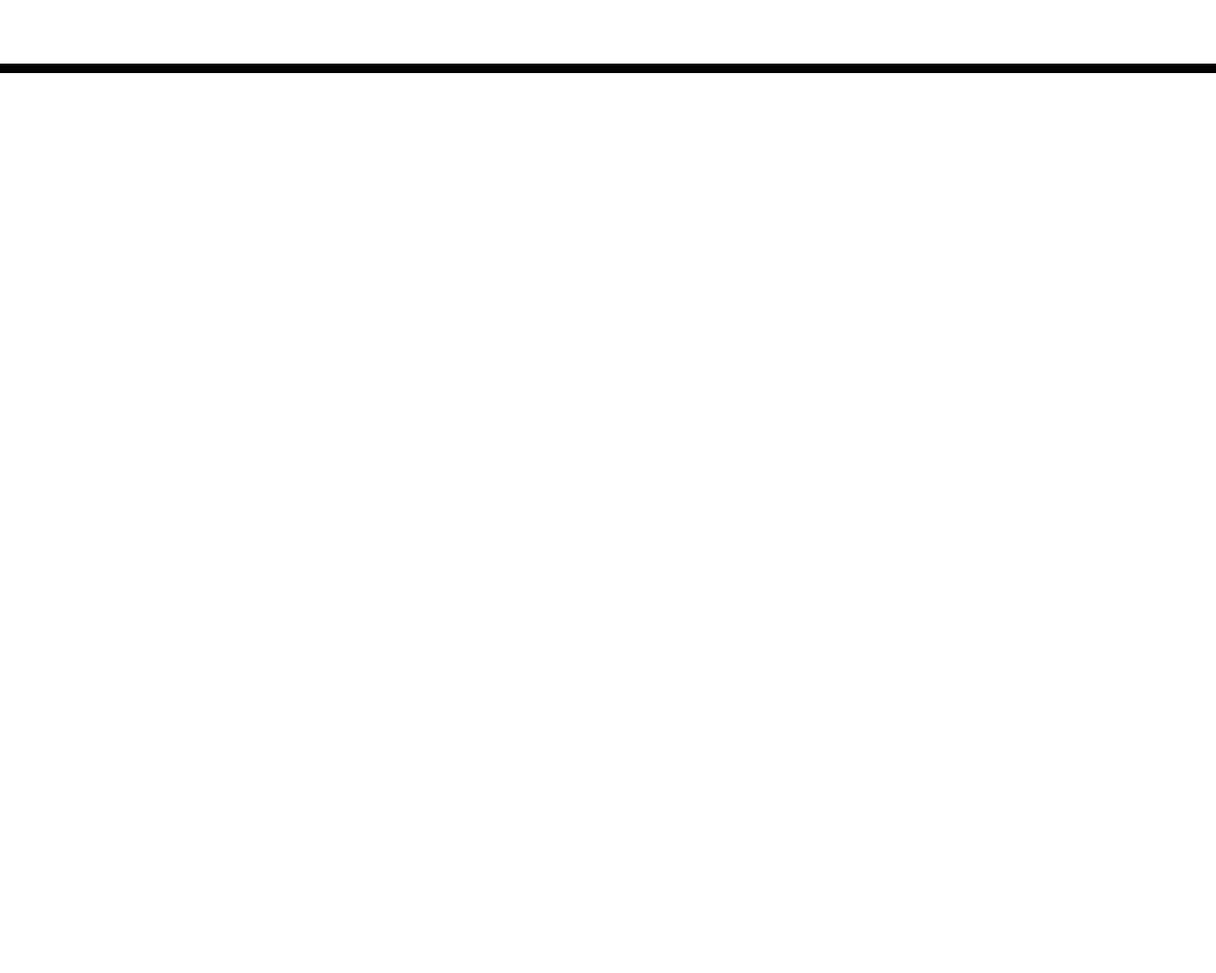
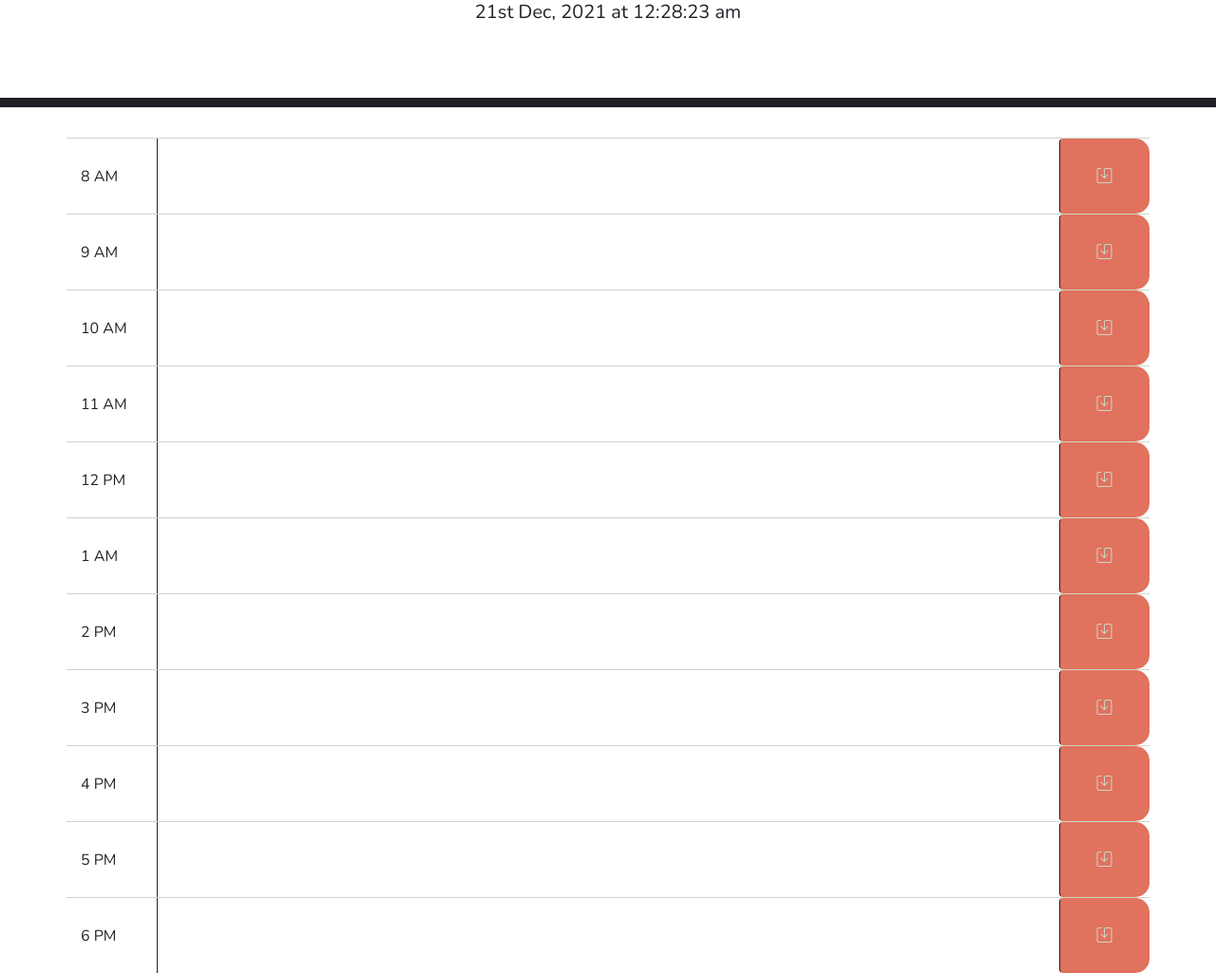
Before and after one commit to ayacomputer/05-Day-Planner, a plain HTML site: page index.html in a window 1280 px wide. Shown: the part 191-1216 px from the top of the page at 95% size. Before the commit the page ends 800 px from the top, so only its background shows below. Drawn offline with nearby package versions, Linux system fonts and the light colour scheme; a web font is replaced by a local one.

Commit message:
updating css and html

```diff
--- a/assets/script.js
+++ b/assets/script.js
@@ -0,0 +1,2 @@
+var today = moment();
+$("#currentDay").text(today.format("Do MMM, YYYY [at] h:mm:ss a"));
--- a/assets/style.css
+++ b/assets/style.css
@@ -1,5 +1,17 @@
+:root {
+    --darkColor: rgb(31, 33, 39);
+    --lightColor: rgb(204, 214, 200);
+    --primeColor: rgba(223, 100, 78, 0.911);
+    --secondColor: rgba(190, 172, 9, 0.87);
+    --thirdColor: rgba(45, 100, 29, 0.87);
+    --primeBorder: dashed 2px var(--lightColor);
+    --secondBorder: solid 2px var(--lightColor);
+    --borderRadius: 1.5rem;
+   }
+
+
 body {
-    font-family: 'Open Sans', sans-serif;
+    font-family: 'Nunito','Outfit', sans-serif;
     font-size: 16px;
     line-height: 1;
   }
@@ -8,17 +20,18 @@ body {
     background: transparent;
     border: none;
     resize: none;
-    color: #000000;
-    border-left: 1px solid black;
+    color: var(--darkColor);
+    border-left: 1px solid var(--darkColor);
     padding: 10px;
   }
 
   .jumbotron {
     text-align: center;
     background-color: transparent;
-    color: black;
+    color: var(--darkColor);
     border-radius: 0;
-    border-bottom: 10px solid black;
+    border-bottom: 10px solid var(--darkColor);
+    padding: 3rem auto;
   }
 
   .description {
@@ -33,36 +46,36 @@ body {
   .row {
     white-space: pre-wrap;
     height: 80px;
-    border-top: 1px solid white;
+    border-top: 1px solid var(--lightColor);
   }
 
   .hour {
-    background-color: #ffffff;
-    color: #000000;
-    border-top: 1px dashed #000000;
+    background-color: var(--lightColor);
+    color: var(--darkColor);
+    border-top: 1px dashed var(--darkColor);
   }
 
   .past {
-    background-color: #d3d3d3;
-    color: white;
+    background-color: var(--secondColor);
+    color: var(--lightColor);
   }
 
   .present {
-    background-color: #ff6961;
-    color: white;
+    background-color: var(--primeColor);
+    color: var(--lightColor);
   }
 
   .future {
-    background-color: #77dd77;
-    color: white;
+    background-color: var(--thirdColor);
+    color: var(--lightColor);
   }
 
   .saveBtn {
-    border-left: 1px solid black;
+    border-left: 1px solid var(--darkColor);
     border-top-right-radius: 15px;
     border-bottom-right-radius: 15px;
-    background-color: #06aed5;
-    color: white;
+    background-color: var(--primeColor);
+    color: var(--lightColor);
   }
 
   .saveBtn i:hover {
--- a/index.html
+++ b/index.html
@@ -8,8 +8,12 @@
     <link rel="stylesheet" href="https://stackpath.bootstrapcdn.com/bootstrap/4.3.1/css/bootstrap.min.css" />
     <link rel="stylesheet" href="https://use.fontawesome.com/releases/v5.8.1/css/all.css"
         integrity="sha384-50oBUHEmvpQ+1lW4y57PTFmhCaXp0ML5d60M1M7uH2+nqUivzIebhndOJK28anvf" crossorigin="anonymous" />
-    <link href="https://fonts.googleapis.com/css?family=Open+Sans&display=swap" rel="stylesheet" />
+    <link rel="stylesheet" href="https://cdn.jsdelivr.net/npm/bootstrap-icons@1.7.2/font/bootstrap-icons.css">
+    <link
+        href="https://fonts.googleapis.com/css2?family=Comforter&family=Comforter+Brush&family=Nunito:wght@200&family=Outfit:wght@100&display=swap"
+        rel="stylesheet">
     <link rel="stylesheet" href="./assets/style.css" />
+    <link rel="icon" href="./assets/favicon.png">
     <title>Work Day Scheduler</title>
 </head>
 
@@ -21,10 +25,97 @@
     </header>
     <div class="container">
         <!-- Timeblocks go here -->
+        <div id='8am' class='row timeBlock'>
+            <div class=col-md-1 hour>
+                8 AM
+            </div>
+            <textarea class="col-md-10 plan"></textarea>
+            <button class="btn saveBtn col-md-1"><i class="bi bi-save"></i></button>
+        </div>
+        <div id='9am' class='row timeBlock'>
+            <div class=col-md-1 hour>
+                9 AM
+            </div>
+            <textarea class="col-md-10 plan"></textarea>
+            <button class="btn saveBtn col-md-1"><i class="bi bi-save"></i></button>
+        </div>
+        <div id='10am' class='row timeBlock'>
+            <div class=col-md-1 hour>
+                10 AM
+            </div>
+            <textarea class="col-md-10 plan"></textarea>
+            <button class="btn saveBtn col-md-1"><i class="bi bi-save"></i></button>
+        </div>
+        <div id='11am' class='row timeBlock'>
+            <div class=col-md-1 hour>
+                11 AM
+            </div>
+            <textarea class="col-md-10 plan"></textarea>
+            <button class="btn saveBtn col-md-1"><i class="bi bi-save"></i></button>
+        </div>
+        <div id='12pm' class='row timeBlock'>
+            <div class=col-md-1 hour>
+                12 PM
+            </div>
+            <textarea class="col-md-10 plan"></textarea>
+            <button class="btn saveBtn col-md-1"><i class="bi bi-save"></i></button>
+        </div>
+        <div id='1pm' class='row timeBlock'>
+            <div class=col-md-1 hour>
+                1 AM
+            </div>
+            <textarea class="col-md-10 plan"></textarea>
+            <button class="btn saveBtn col-md-1"><i class="bi bi-save"></i></button>
+        </div>
+        <div id='2pm' class='row timeBlock'>
+            <div class=col-md-1 hour>
+                2 PM
+            </div>
+            <textarea class="col-md-10 plan"></textarea>
+            <button class="btn saveBtn col-md-1"><i class="bi bi-save"></i></button>
+        </div>
+        <div id='3pm' class='row timeBlock'>
+            <div class=col-md-1 hour>
+                3 PM
+            </div>
+            <textarea class="col-md-10 plan"></textarea>
+            <button class="btn saveBtn col-md-1"><i class="bi bi-save"></i></button>
+        </div>
+        <div id='4pm' class='row timeBlock'>
+            <div class=col-md-1 hour>
+                4 PM
+            </div>
+            <textarea class="col-md-10 plan"></textarea>
+            <button class="btn saveBtn col-md-1"><i class="bi bi-save"></i></button>
+        </div>
+        <div id='5pm' class='row timeBlock'>
+            <div class=col-md-1 hour>
+                5 PM
+            </div>
+            <textarea class="col-md-10 plan"></textarea>
+            <button class="btn saveBtn col-md-1"><i class="bi bi-save"></i></button>
+        </div>
+        <div id='6pm' class='row timeBlock'>
+            <div class=col-md-1 hour>
+                6 PM
+            </div>
+            <textarea class="col-md-10 plan"></textarea>
+            <button class="btn saveBtn col-md-1"><i class="bi bi-save"></i></button>
+        </div>
+
     </div>
-
+    <script src="https://code.jquery.com/jquery-3.3.1.slim.min.js"
+        integrity="sha384-q8i/X+965DzO0rT7abK41JStQIAqVgRVzpbzo5smXKp4YfRvH+8abtTE1Pi6jizo"
+        crossorigin="anonymous"></script>
+    <script src="https://cdnjs.cloudflare.com/ajax/libs/popper.js/1.14.7/umd/popper.min.js"
+        integrity="sha384-UO2eT0CpHqdSJQ6hJty5KVphtPhzWj9WO1clHTMGa3JDZwrnQq4sF86dIHNDz0W1"
+        crossorigin="anonymous"></script>
+    <script src="https://stackpath.bootstrapcdn.com/bootstrap/4.3.1/js/bootstrap.min.js"
+        integrity="sha384-JjSmVgyd0p3pXB1rRibZUAYoIIy6OrQ6VrjIEaFf/nJGzIxFDsf4x0xIM+B07jRM"
+        crossorigin="anonymous"></script>
     <script src="https://cdnjs.cloudflare.com/ajax/libs/jquery/3.2.1/jquery.min.js"></script>
     <script src="https://cdnjs.cloudflare.com/ajax/libs/moment.js/2.24.0/moment.min.js"></script>
+    <script src="./assets/script.js"></script>
 </body>
 
 </html>
```
Also changed, not shown: assets/favicon.png (added).
